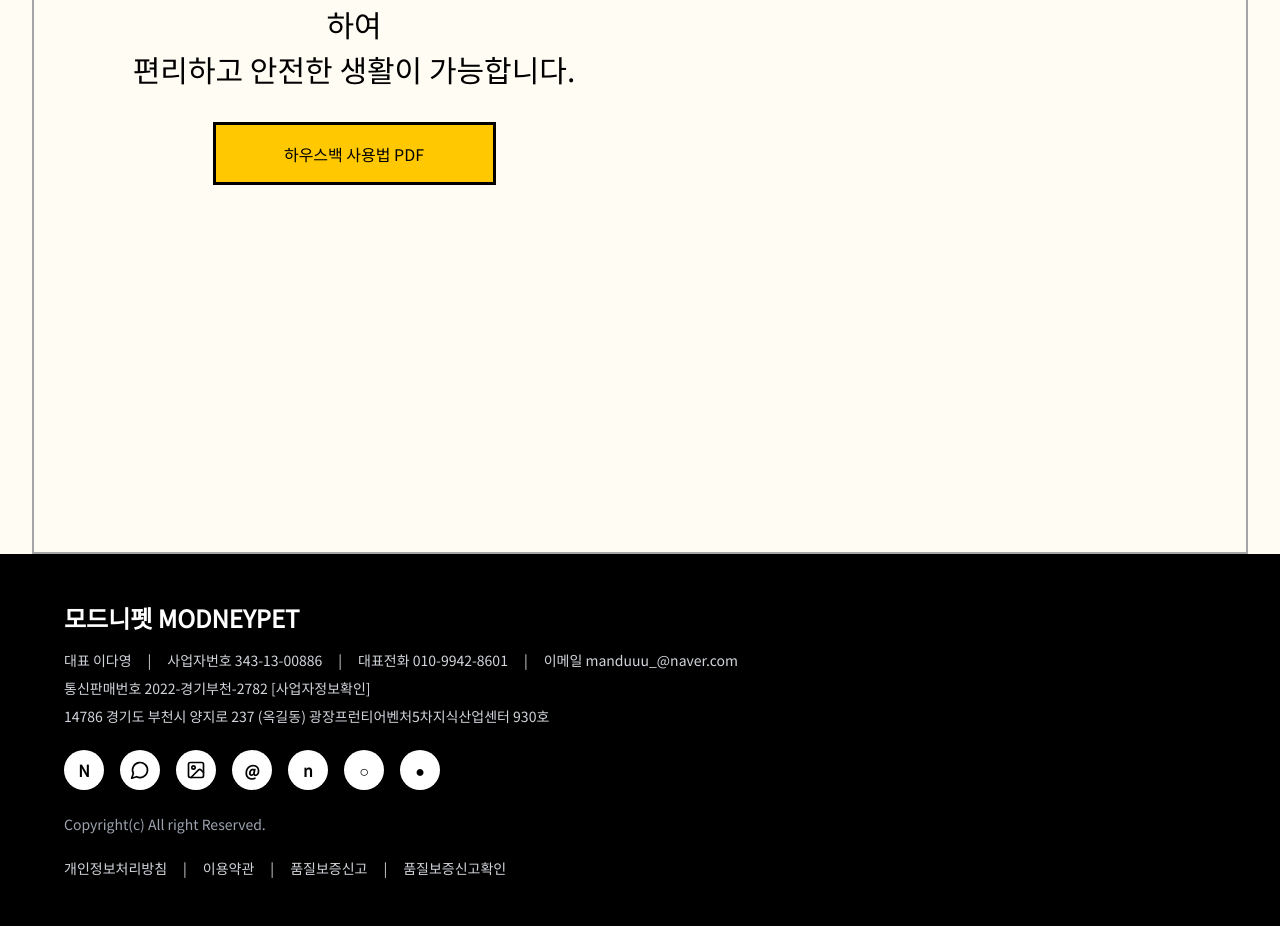
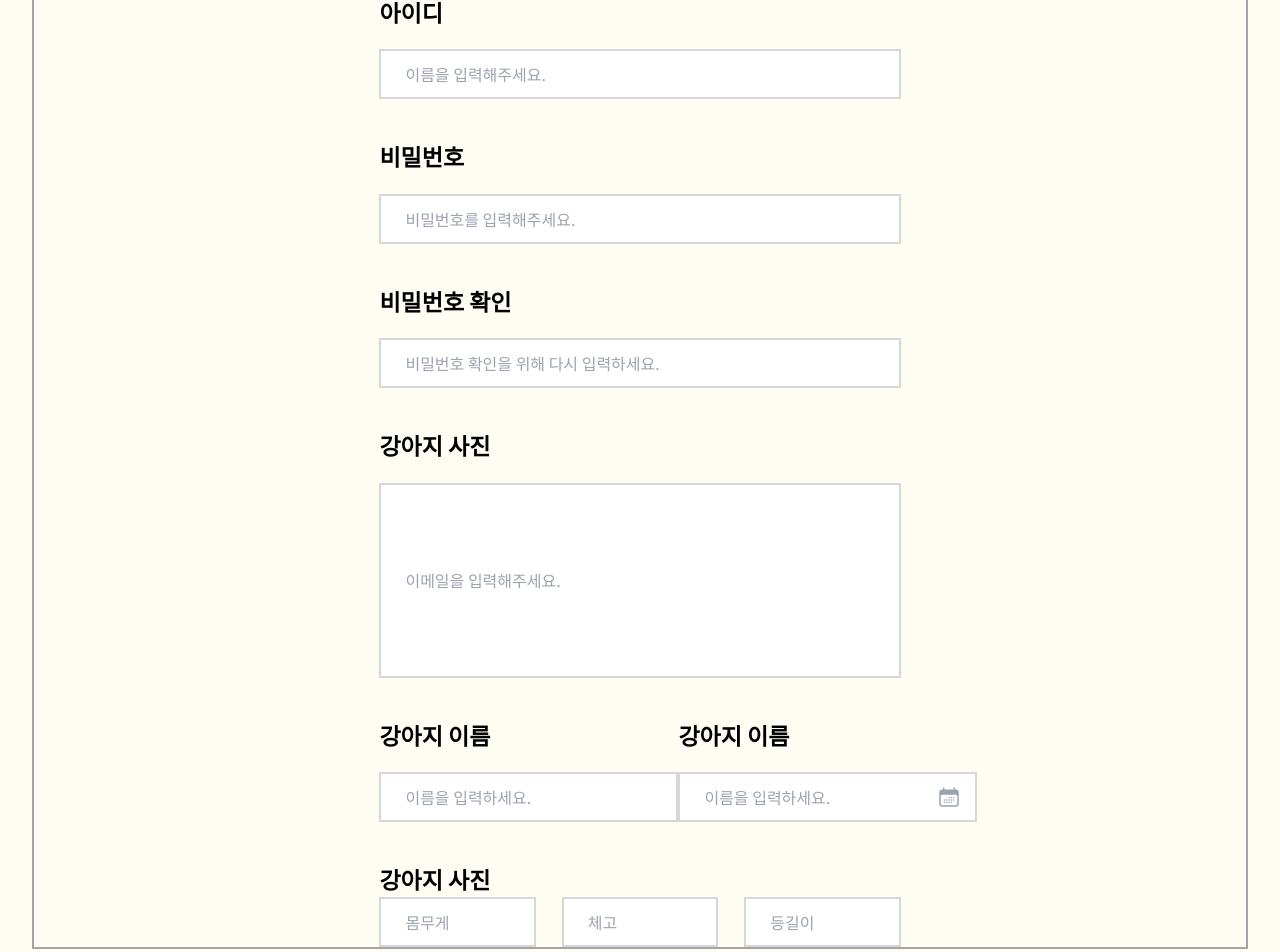
Before and after one commit to Alizarbukhari/Modney-Pet-main, a Next.js app: page /main in a window 1280 px wide. Shown: the part 4888-5840 px from the top of the page. Before the commit the page ends 5814 px from the top, so only its background shows below. Built offline with nearby package versions, Linux system fonts and the light colour scheme; what @radix-ui/themes would draw is missing.

Commit message:
adjust the main.tsx

```diff
--- a/app/main/page.js
+++ b/app/main/page.js
@@ -8,13 +8,18 @@ function Main() {
 
   return (
       // main div
-    <div >
+    <div className='bg-[#FFFCF3]' >
       {/* header */}
     <div><MainPic/></div>
+    <div className="mb-5 bg-[#FFFCF3]">
+
     <Body/>
+</div>
+       {/* Footer */}
 
-       {/* Footer */}
-       <Footer2/>
+
+    <Footer2/>
+
 
     </div>
 
--- a/components/body/body_farm_content.jsx
+++ b/components/body/body_farm_content.jsx
@@ -0,0 +1,73 @@
+import { HiCalendarDays } from "react-icons/hi2";
+
+export default function Body_Form_Content() {
+  return (
+    <>
+     {/* form main div */}
+     <div className='md:w-[43%] w-full flex flex-col gap-[40px]'>
+                {/* 1st input */}
+                <div className='flex flex-col gap-[20px]'>
+                    <div className='text-[23px] font-bold'>아이디</div>
+                    <input type="text" placeholder='이름을 입력해주세요.'
+                    className='w-full md:h-[50px] md:placeholder:text-[16px] placeholder:text-[11px] border-[2px] px-6 border-[#D7D7D7]'/>
+                </div>
+                {/* 2nd input */}
+                <div className='flex flex-col gap-[20px]'>
+                    <div className='text-[23px] font-bold'>비밀번호</div>
+                    <input type="text" placeholder='비밀번호를 입력해주세요.'
+                    className='w-full md:h-[50px] md:placeholder:text-[16px] placeholder:text-[11px] border-[2px] px-6 border-[#D7D7D7]'/>
+                </div>
+                {/* 3rd input */}
+                <div className='flex flex-col gap-[20px]'>
+                    <div className='text-[23px] font-bold'>비밀번호 확인</div>
+                    <input type="text" placeholder='비밀번호 확인을 위해 다시 입력하세요.'
+                    className='w-full md:h-[50px] md:placeholder:text-[16px] placeholder:text-[11px] border-[2px] px-6 border-[#D7D7D7]'/>
+                </div>
+                {/* 4th input */}
+                <div className='flex flex-col gap-[20px]'>
+                    <div className='text-[23px] font-bold'>강아지 사진</div>
+                    <input type="text" placeholder='이메일을 입력해주세요.'
+                    className='w-full md:h-[195px] md:placeholder:text-[16px] placeholder:text-[11px] border-[2px] px-6 border-[#D7D7D7]'/>
+                </div>
+                {/* 5th iputs */}
+                <div className='flex  w-full justify-between'>
+                <div className='flex flex-col gap-[20px]'>
+                    <div className='md:text-[23px] text-[12px]  font-bold'>강아지 이름</div>
+                    <input type="text" placeholder='이름을 입력하세요.'
+                    className='md:w-[299px] w-[170px] md:placeholder:text-[16px] placeholder:text-[11px] md:h-[50px] border-[2px] px-6 border-[#D7D7D7]'/>
+                </div>
+                {/* 2 */}
+                <div className='flex flex-col gap-[20px]'>
+                    <div className='md:text-[23px] text-[12px] font-bold'>강아지 이름</div>
+                    <div className='relative '>
+                    <input type="text" placeholder='이름을 입력하세요.'
+                    className='md:w-[299px] w-[170px] md:h-[50px] border-[2px] px-6 border-[#D7D7D7] md:placeholder:text-[16px] placeholder:text-[11px]'/>
+                    <HiCalendarDays className="absolute right-4 md:text-2xl top-1/2 transform -translate-y-1/2 text-gray-400" /></div>
+
+                </div>
+                </div>
+                {/* 6th input */}
+                <div>
+                <div className='text-[23px] font-bold'>강아지 사진</div>
+
+                <div className="flex justify-between">
+                    <div className="w-[30%]  h-[50px]">
+                    <input type="text" placeholder='몸무게'
+                    className='w-full h-full md:placeholder:text-[16px] placeholder:text-[11px] md:h-[50px] border-[2px] px-6 border-[#D7D7D7]'/>
+                    </div>
+                    {/* 2 */}
+                    <div className="w-[30%]  h-[50px]">
+                    <input type="text" placeholder='체고'
+                    className='w-full h-full md:placeholder:text-[16px] placeholder:text-[11px] md:h-[50px] border-[2px] px-6 border-[#D7D7D7]'/>
+                    </div>
+                    {/* 3 */}
+                    <div className="w-[30%]  h-[50px]">
+                    <input type="text" placeholder='등길이'
+                    className='w-full h-full md:placeholder:text-[16px] placeholder:text-[11px] md:h-[50px] border-[2px] px-6 border-[#D7D7D7]'/>
+                    </div>
+                </div>
+                </div>
+            </div>
+    </>
+  )
+}
--- a/components/body/body_form.jsx
+++ b/components/body/body_form.jsx
@@ -1,20 +1,21 @@
 import React from 'react'
 import Button from './button'
-import Image from 'next/image'
-import Body2_Content from './body2_content'
+
+
+import Body_Form_Content from './body_farm_content';
 
 export default function Body_Form() {
 
   return (
-    <div className='w-[95%] md:h-[745px] h-auto border-b border-t md:border-[2px] border-[#A5A5A5] bg-[#FFFCF3]'>
+    <div className='w-[95%]  h-auto border-b border-t md:border-[2px] border-[#A5A5A5]'>
         {/* button div */}
         <div><Button title="하우스 오너"/></div>
         {/* content div */}
-        <div className='w-[640px] h-[] flex flex-col justify-center py-10 md:py-0 items-center gap-[30px]'>
-            <div className='md:text-[45px] text-[24px]   font-bold text-center'>하우스백 사용방법</div>
-            <div><p className='md:text-[30px] text-[13px] font-normal text-center'>하우스백 사용으로 집의 다양한 공간과 기능을 제어하여<br/>
-            편리하고 안전한 생활이 가능합니다.</p></div>
-            <div><button className='md:h-[63px] md:w-[283px] h-[27px] w-[140px] bg-[#FFC800] border-[3px] border-black'>하우스백 사용법 PDF</button></div>
+        <div className='w-full h-full flex flex-col items-center'>
+            {/* title */}
+            <div className='md:text-[45px] text-[24px]   font-bold text-center'>하우스백을<br/>
+            분양받으시겠습니까?</div>
+           <Body_Form_Content/>
         </div>
 
 
--- a/components/mainPost.jsx
+++ b/components/mainPost.jsx
@@ -15,8 +15,8 @@ export default function MainPost() {
 
   const posts = [
     {
-      title: "동해물과 백두산이 마르고 닳도록 하나님이 보우하사 우리나라 만세",
-      content: "공지사항 내용이 여기에 표시됩니다. 더 자세한 내용을 확인하실 수 있습니다.",
+      title: "동해물과 백두산이 마르고 닳도록 하나님이 보우하사 우리나라 만세 ",
+      content: "동해물과 백두산이 마르고 닳도록 하나남이 보우하사 우리나라 만세 동해물과 백두산이 마르고 닳도록 하나남이 보우하사 우리나라 만세 동해물과 백두산이 마르고 닳도록 하나남이 보우하사 우리나라 만세 동해물과 백두산이 마르고 닳도록 하나남이 보우하사 우리나라 만세 동해물과 백두산이 마르고 닳도록 하나남이 보우하사 우리나라 만세",
     },
     {
       title: "동해물과 백두산이 마르고 닳도록 하나님이 보우하사 우리나라 만세",
```
